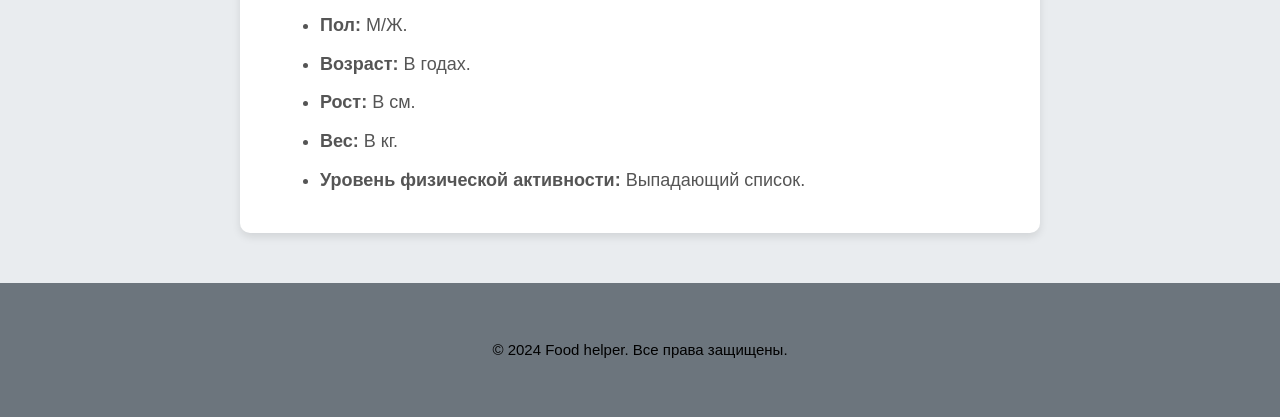
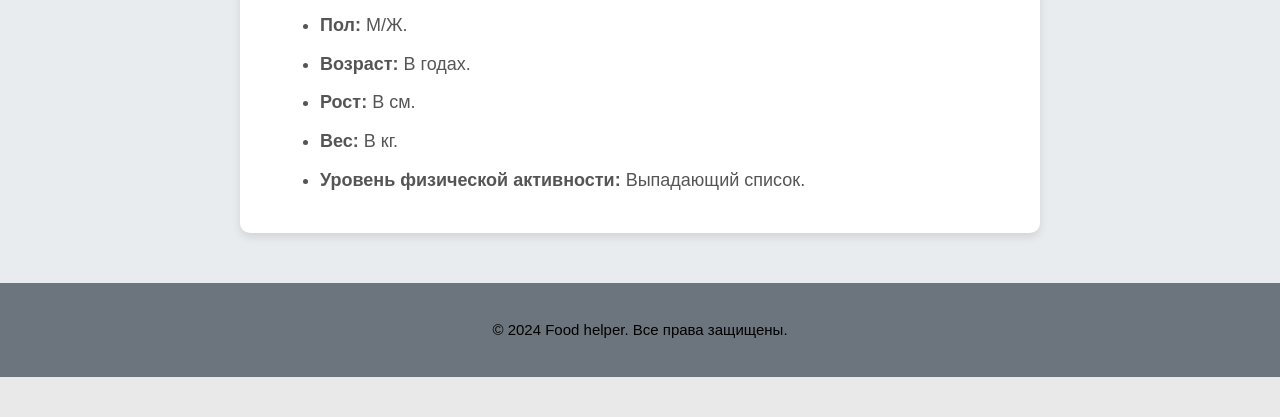
Before and after one commit to AmirHusnutdinov/Phystech.edu, a Flask app: page / in a window 1280 px wide. Shown: the part 2337-2754 px from the top of the page. After the commit the page ends 2714 px from the top, so only its background shows below. Run offline with Flask 3, Linux system fonts and the light colour scheme.

Commit message:
fix base

```diff
--- a/static/assets/css/style_base.css
+++ b/static/assets/css/style_base.css
@@ -189,7 +189,12 @@ hr {
     transform-origin: left bottom;
     transform: rotate(-45deg) translate3d(0px, 3px, 0);
 }
-
+footer {
+    background-color: #6c757d; /* Холодный цвет футера */
+    padding: 20px 0;
+    text-align: center;
+    color: #fff;
+}
 /* Media queries */
 @media (max-width: 768px) {
     .nav1__nav {
--- a/static/assets/css/style_main.css
+++ b/static/assets/css/style_main.css
@@ -260,13 +260,6 @@ header h1 {
     }
 }
 
-/* Подвал */
-footer {
-    background-color: #6c757d; /* Холодный цвет футера */
-    padding: 20px 0;
-    text-align: center;
-    color: #fff;
-}
 
 /* Медиа-запросы для адаптивного дизайна */
 @media (max-width: 768px) {
--- a/templates/Base.html
+++ b/templates/Base.html
@@ -4,6 +4,7 @@
     <meta charset="UTF-8">
     <meta content="width=device-width, initial-scale=1" name="viewport">
     <link href="/static/assets/css/style_base.css" rel="stylesheet">
+    <link href="/static/assets/css/style_main.css" rel="stylesheet">
     <link href="https://fonts.googleapis.com/css?family=Kaushan+Script|Montserrat:300i,400,700&amp;subset=cyrillic-ext"
           rel="stylesheet">
     <title>{{title}}</title>
@@ -53,9 +54,9 @@
     });
 </script>
 </body>
-<footer><footer>
+<footer>
     <div class="container">
         <p>&copy; 2024 Food helper. Все права защищены.</p>
     </div>
-</footer></footer>
+</footer>
 </html>
```
